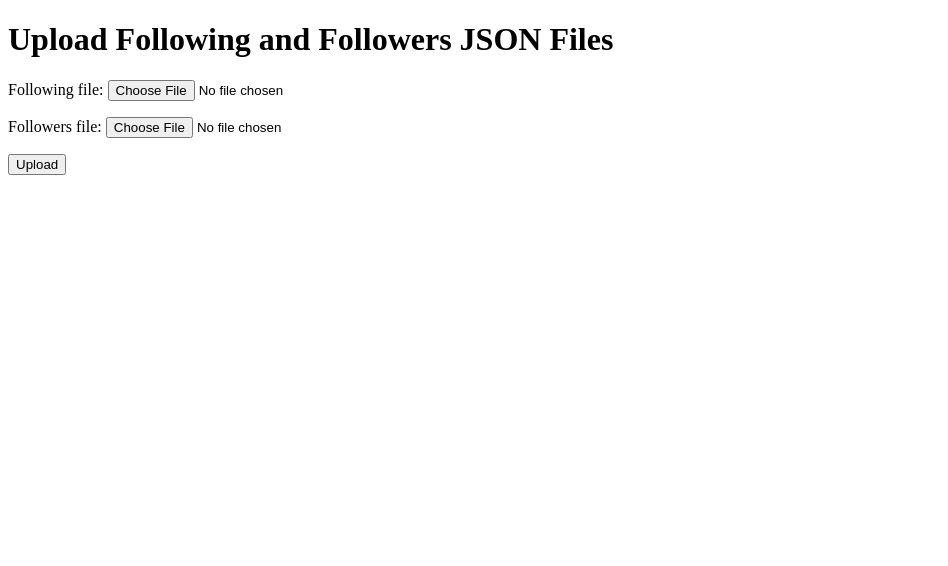
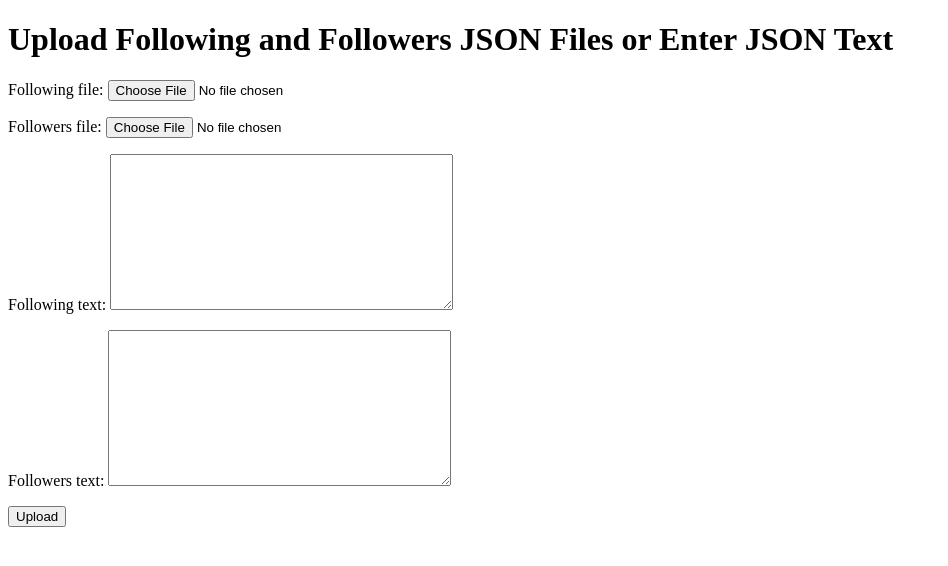
Before and after one commit to ridwaanhall/instagram-following-followers, a Django app: page / in a window 1280 px wide. Shown: the top 566 px of the page, without its empty margins (0-948 px from the left). Run offline with Django 4.2, Linux system fonts and the light colour scheme.

Commit message:
feat: enhance file upload form to support text input and validate file extensions

```diff
--- a/analytics/forms.py
+++ b/analytics/forms.py
@@ -1,5 +1,12 @@
 from django import forms
+from django.core.exceptions import ValidationError
+
+def validate_file_extension(value):
+    if not value.name.endswith('.json') and not value.name.endswith('.txt'):
+        raise ValidationError('Only .json and .txt files are allowed.')
 
 class UploadFileForm(forms.Form):
-    following_file = forms.FileField()
-    followers_file = forms.FileField()
+    following_file = forms.FileField(required=False, validators=[validate_file_extension])
+    followers_file = forms.FileField(required=False, validators=[validate_file_extension])
+    following_text = forms.CharField(widget=forms.Textarea, required=False)
+    followers_text = forms.CharField(widget=forms.Textarea, required=False)
--- a/analytics/templates/analytics/upload.html
+++ b/analytics/templates/analytics/upload.html
@@ -1,14 +1,23 @@
 <!DOCTYPE html>
 <html>
 <head>
-    <title>Upload Files</title>
+    <title>Upload Files or Enter JSON Text</title>
 </head>
 <body>
-    <h1>Upload Following and Followers JSON Files</h1>
+    <h1>Upload Following and Followers JSON Files or Enter JSON Text</h1>
     <form method="post" enctype="multipart/form-data" action="{% url 'upload_file' %}">
         {% csrf_token %}
         {{ form.as_p }}
         <button type="submit">Upload</button>
     </form>
+    {% if form.errors %}
+        <div style="color: red;">
+            <ul>
+                {% for field, errors in form.errors.items %}
+                    <li>{{ field }}: {{ errors|striptags }}</li>
+                {% endfor %}
+            </ul>
+        </div>
+    {% endif %}
 </body>
 </html>
--- a/analytics/urls.py
+++ b/analytics/urls.py
@@ -3,5 +3,6 @@ from . import views
 
 urlpatterns = [
     path('', views.upload_file, name='upload_file'),
-    path('results/', views.show_results, name='show_results'),
+    path('results/files/', views.show_results_from_files, name='show_results_from_files'),
+    path('results/text/', views.show_results_from_text, name='show_results_from_text'),
 ]
--- a/analytics/views.py
+++ b/analytics/views.py
@@ -1,4 +1,4 @@
-from django.shortcuts import render
+from django.shortcuts import render, redirect
 from .forms import UploadFileForm
 import json
 
@@ -6,15 +6,20 @@ def upload_file(request):
     if request.method == 'POST':
         form = UploadFileForm(request.POST, request.FILES)
         if form.is_valid():
-            following_file = request.FILES['following_file']
-            followers_file = request.FILES['followers_file']
+            following_file = request.FILES.get('following_file')
+            followers_file = request.FILES.get('followers_file')
+            following_text = form.cleaned_data.get('following_text')
+            followers_text = form.cleaned_data.get('followers_text')
 
-            return show_results(request, following_file, followers_file)
+            if following_file and followers_file:
+                return show_results_from_files(request, following_file, followers_file)
+            elif following_text and followers_text:
+                return show_results_from_text(request, following_text, followers_text)
     else:
         form = UploadFileForm()
     return render(request, 'analytics/upload.html', {'form': form})
 
-def show_results(request, following_file, followers_file):
+def show_results_from_files(request, following_file, followers_file):
     following_data = json.load(following_file)
     followers_data = json.load(followers_file)
 
@@ -36,3 +41,26 @@ def show_results(request, following_file, followers_file):
         'not_following_back': list(followers_set - following_set),
     }
     return render(request, 'analytics/results.html', context)
+
+def show_results_from_text(request, following_text, followers_text):
+    following_data = json.loads(following_text)
+    followers_data = json.loads(followers_text)
+
+    following_set = set()
+    for item in following_data['relationships_following']:
+        for user in item['string_list_data']:
+            following_set.add(user['value'])
+
+    followers_set = set()
+    for item in followers_data:
+        for user in item['string_list_data']:
+            followers_set.add(user['value'])
+
+    context = {
+        'following_count': len(following_set),
+        'followers_count': len(followers_set),
+        'mutual_follow': len(following_set & followers_set),
+        'non_follow_back': list(following_set - followers_set),
+        'not_following_back': list(followers_set - following_set),
+    }
+    return render(request, 'analytics/results.html', context)
```
